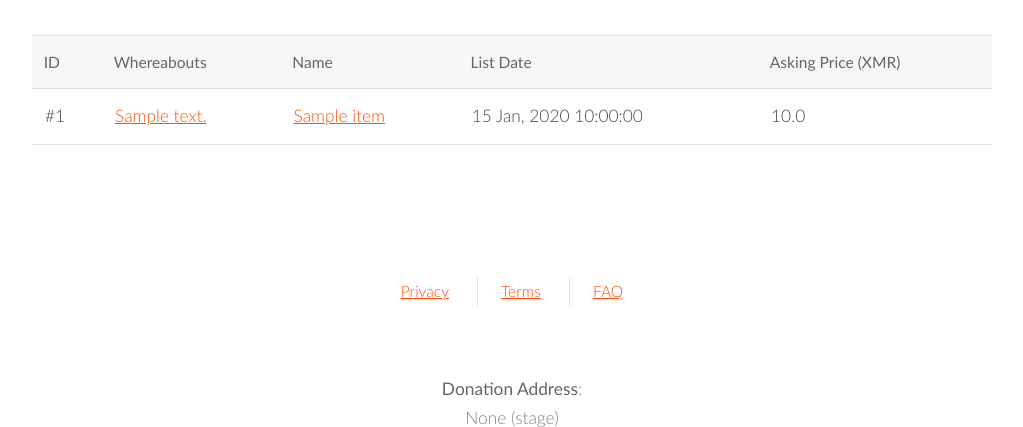
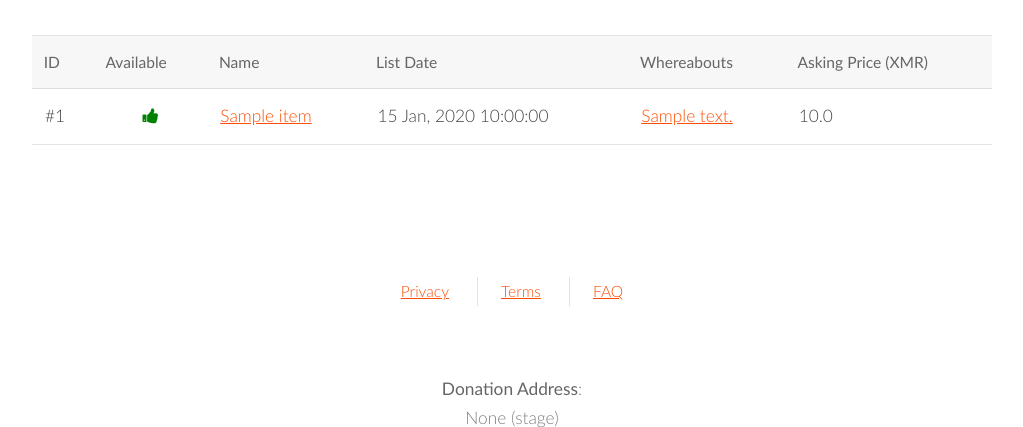
Before and after one commit to lalanza808/xmrauctions, a Django app: page /items/ in a window 1280 px wide. Shown: the part 270-697 px from the top of the page, without its empty margins (128-1151 px from the left). Run offline with Django 3.2, Linux system fonts and the light colour scheme; tables that the repository leaves empty hold one stand-in row (values such as "Sample post"); parts of the project's set-up code (start-up, migrations or seed data) failed here and were passed over; some libraries are stand-ins or nearby versions.

Commit message:
add marks for if items are available

```diff
--- a/web/templates/items/list_items.html
+++ b/web/templates/items/list_items.html
@@ -27,17 +27,25 @@
     <table class="table">
       <tr>
         <th>ID</th>
-        <th>Whereabouts</th>
+        <th>Available</th>
         <th>Name</th>
         <th>List Date</th>
+        <th>Whereabouts</th>
         <th>Asking Price (XMR)</th>
       </tr>
       {% for item in items %}
       <tr class="{% if item.owner == request.user %}item-mine{% endif %}">
         <td>#{{ item.id }}</td>
-        <td><a href="https://duckduckgo.com/?q={{ item.whereabouts }}" target="_blank">{{ item.whereabouts }}</a></td>
+        <td style="text-align:center;">
+          {% if item.available %}
+            <i class="fa fa-thumbs-up" style="color:green;"></i>
+          {% else %}
+            <i class="fa fa-thumbs-down" style="color:red;"></i>
+          {% endif %}
+        </td>
         <td><a href="{% url 'get_item' item.id %}">{{ item.name }}</a></td>
         <td>{{ item.list_date | date:"d M, Y H:i:s" }}</td>
+        <td><a href="https://duckduckgo.com/?q={{ item.whereabouts }}" target="_blank">{{ item.whereabouts }}</a></td>
         <td>{{ item.ask_price_xmr }}</td>
       </tr>
       {% endfor %}
```
